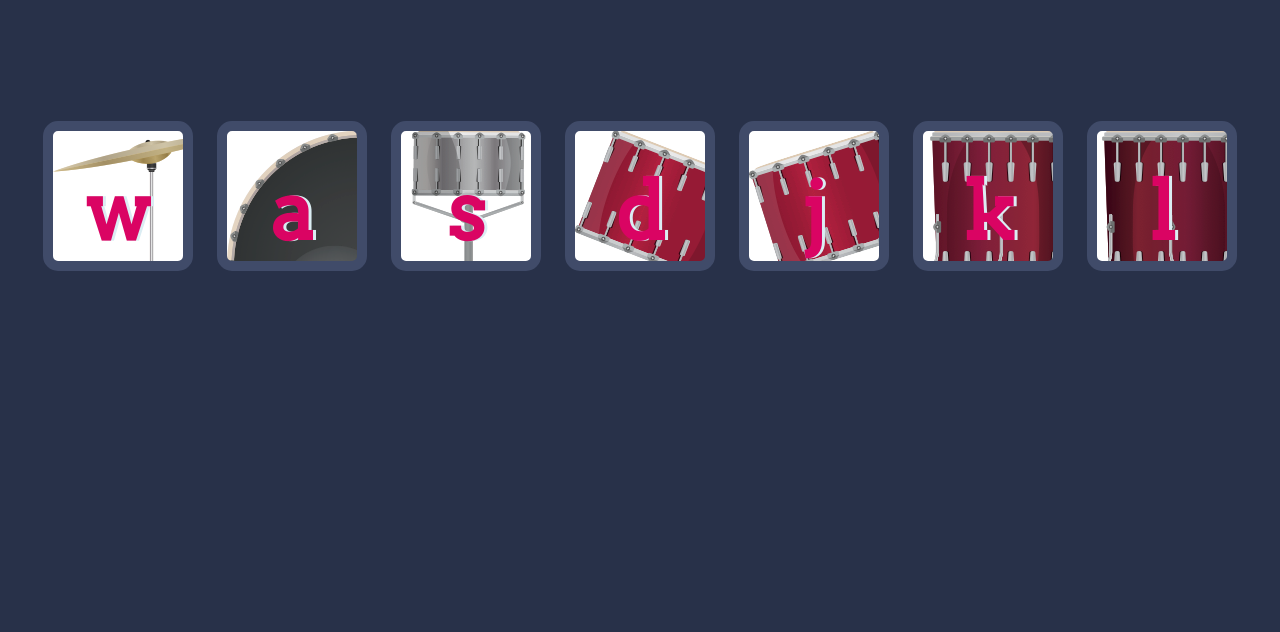
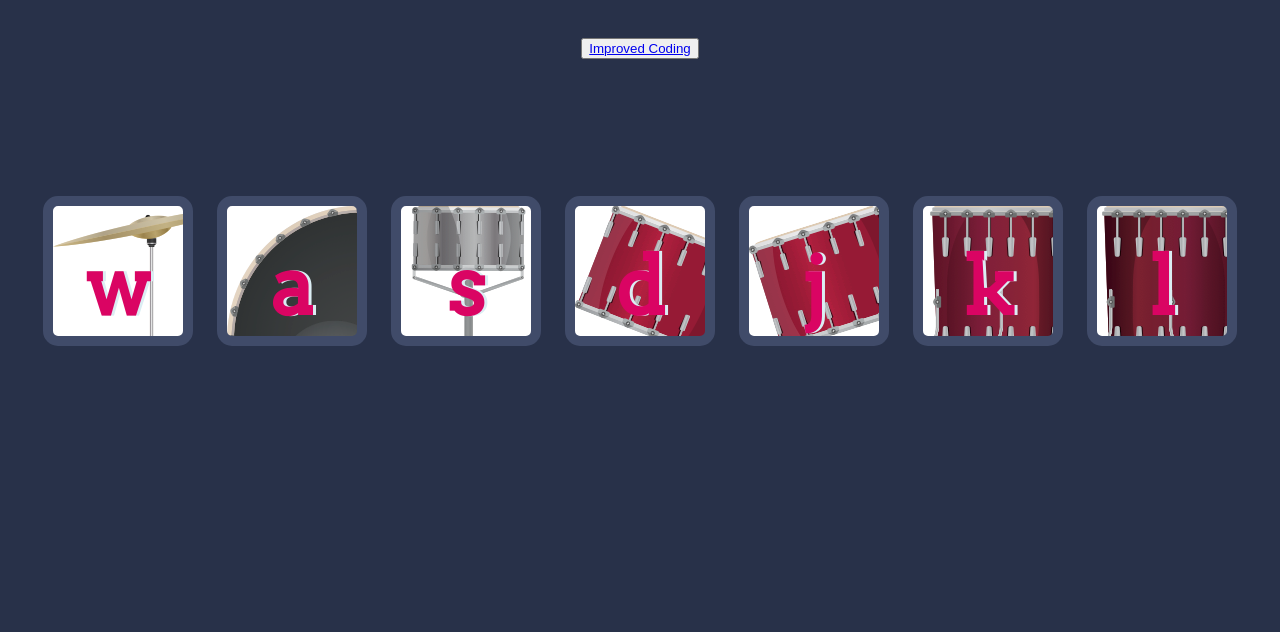
Before and after one commit to NateUpham/DrumKit, a plain HTML site: page index.html in a window 1280 px wide. Shown: the part 168-800 px from the top of the page. Drawn offline with Linux system fonts and the light colour scheme.

Commit message:
Update index.html

```diff
--- a/index.html
+++ b/index.html
@@ -11,6 +11,9 @@
 <body>
 
   <h1 id="title">Drum 🥁 Kit</h1>
+
+  <button><a href="better.html">Improved Coding</a></button>
+
   <div class="set">
     <button class="w drum">w</button>
     <button class="a drum">a</button>
```
